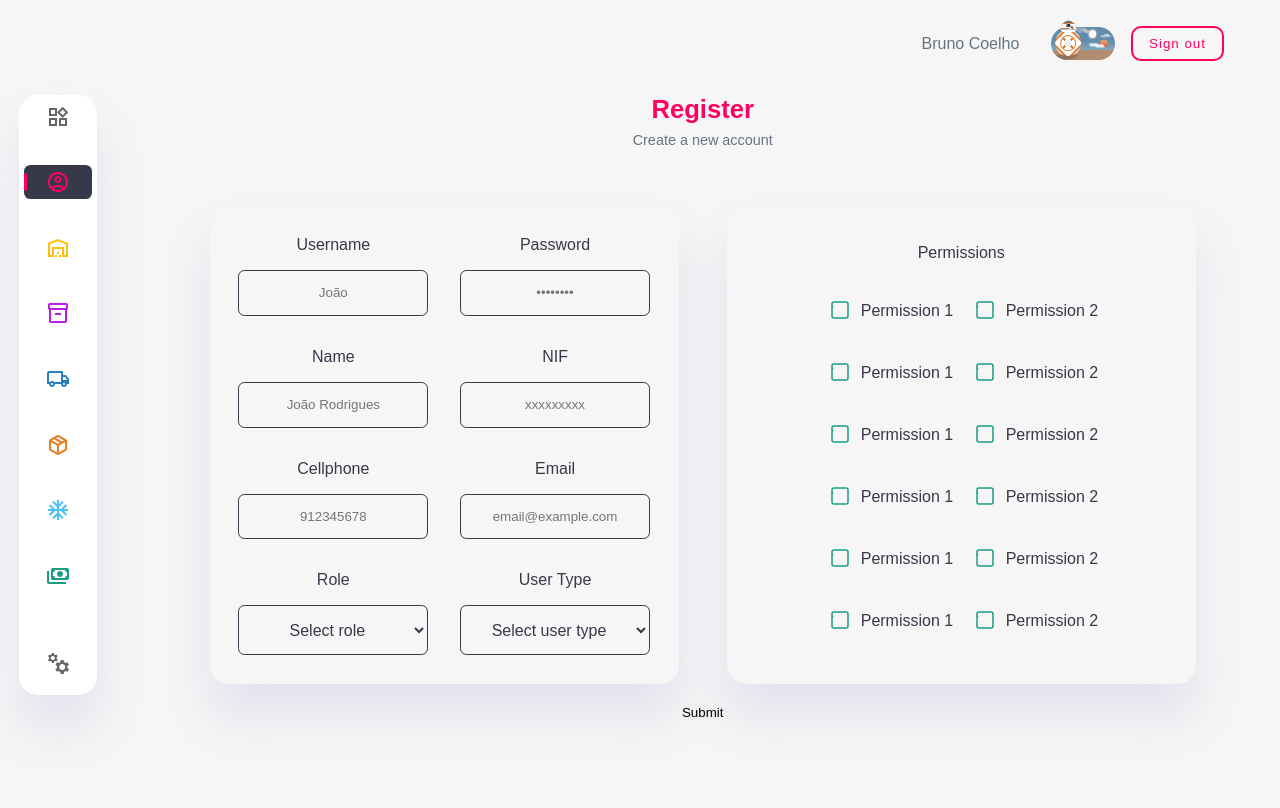
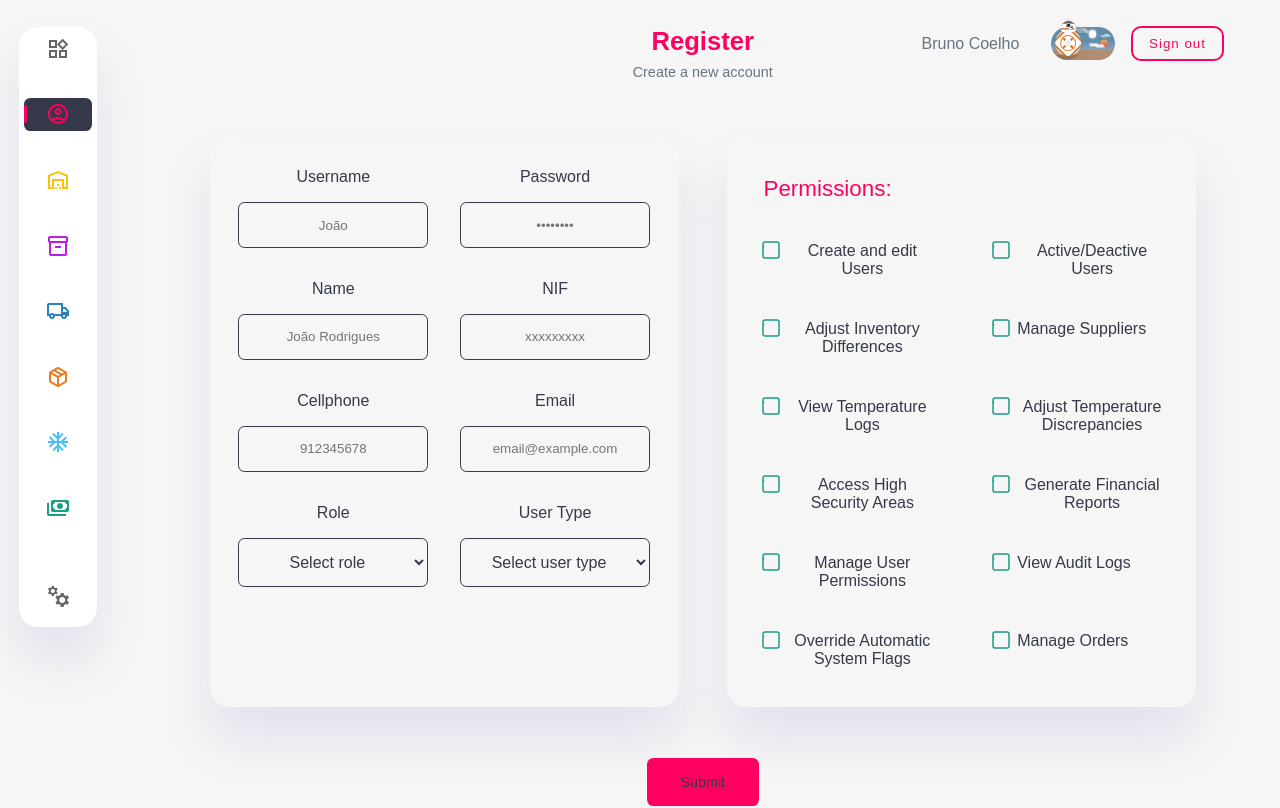
Before and after one commit to BrunoKorpuzCoelho/Warehouse_Manager, a Flask app: template templates/manager_new_user_register.html in a window 1280 px wide. Before the commit the page ends 717 px from the top, so only its background shows below. Run offline with Flask 3, Linux system fonts and the light colour scheme; the template is opened without the code that fills it: values that come from a table or form of the project are taken from there, others are empty.

Commit message:
Add files via upload

```diff
--- a/app.py
+++ b/app.py
@@ -53,19 +53,35 @@
 class UserPermissions(db.Model):
     id = db.Column(db.Integer, primary_key=True)
     user_id = db.Column(db.Integer, db.ForeignKey('user.id'), unique=True, nullable=False)
-    can_view_dashboard = db.Column(db.Boolean, default=True)
-    can_edit_users = db.Column(db.Boolean, default=False)
-    can_manage_inventory = db.Column(db.Boolean, default=False)
-    can_view_reports = db.Column(db.Boolean, default=True)
+    can_adjust_inventory_differences = db.Column(db.Boolean, default=False)
+    can_manage_suppliers = db.Column(db.Boolean, default=False)
+    can_view_temperature_logs = db.Column(db.Boolean, default=False)
+    can_adjust_temperature_discrepancies = db.Column(db.Boolean, default=False)
+    can_access_high_security_areas = db.Column(db.Boolean, default=False)
+    can_generate_financial_reports = db.Column(db.Boolean, default=False)
+    can_manage_user_permissions = db.Column(db.Boolean, default=False)
+    can_view_audit_logs = db.Column(db.Boolean, default=False)
+    can_override_automatic_system_flags = db.Column(db.Boolean, default=False)
+    can_manage_orders = db.Column(db.Boolean, default=False)
+    can_create_new_users = db.Column(db.Boolean, default=False)
+    can_active_users = db.Column(db.Boolean, default=False)
 
     user = db.relationship('User', back_populates='permissions')
 
-    def __init__(self, user_id, can_view_dashboard=True, can_edit_users=False, can_manage_inventory=False, can_view_reports=True):
+    def __init__(self, user_id, can_adjust_inventory_differences=False, can_manage_suppliers=False, can_view_temperature_logs=False, can_adjust_temperature_discrepancies=False,can_access_high_security_areas=False, can_generate_financial_reports=False, can_manage_user_permissions=False, can_view_audit_logs=False, can_override_automatic_system_flags=False, can_manage_orders=False, can_create_new_users=False, can_active_users=False):
         self.user_id = user_id
-        self.can_view_dashboard = can_view_dashboard
-        self.can_edit_users = can_edit_users
-        self.can_manage_inventory = can_manage_inventory
-        self.can_view_reports = can_view_reports
+        self.can_adjust_inventory_differences = can_adjust_inventory_differences
+        self.can_manage_suppliers = can_manage_suppliers
+        self.can_view_temperature_logs = can_view_temperature_logs
+        self.can_adjust_temperature_discrepancies = can_adjust_temperature_discrepancies
+        self.can_access_high_security_areas = can_access_high_security_areas
+        self.can_generate_financial_reports = can_generate_financial_reports
+        self.can_manage_user_permissions = can_manage_user_permissions
+        self.can_view_audit_logs = can_view_audit_logs
+        self.can_override_automatic_system_flags = can_override_automatic_system_flags
+        self.can_manage_orders = can_manage_orders
+        self.can_create_new_users = can_create_new_users
+        self.can_active_users = can_active_users
 
 class Product(db.Model):
     id = db.Column(db.Integer, primary_key=True)
@@ -266,7 +282,7 @@
     return redirect(url_for('login'))
 
 @app.route("/users-manager", methods=["GET", "POST"])
-# @login_required
+@login_required
 def user_manager():
     if request.method == "POST":
         pass
@@ -298,13 +314,88 @@
         if user and user.permissions:
             permissions = user.permissions
             total_permissions = sum([
-                permissions.can_view_dashboard,
-                permissions.can_edit_users,
-                permissions.can_manage_inventory,
-                permissions.can_view_reports
+                permissions.can_adjust_inventory_differences,
+                permissions.can_manage_suppliers,
+                permissions.can_view_temperature_logs,
+                permissions.can_adjust_temperature_discrepancies,
+                permissions.can_access_high_security_areas,
+                permissions.can_generate_financial_reports,
+                permissions.can_manage_user_permissions,
+                permissions.can_view_audit_logs,
+                permissions.can_override_automatic_system_flags,
+                permissions.can_manage_orders,
+                permissions.can_create_new_users,
+                permissions.can_active_users
             ])
 
         return render_template("users_manager.html", user=user, last_user_id=last_user_id, new_users_count=new_users_count, deactivated_users_count=deactivated_users_count, deactivated_users_recent_count=deactivated_users_recent_count, total_permissions=total_permissions, all_users=all_users)
+
+@app.route("/manager-new-user", methods=["GET", "POST"])
+@login_required
+def manager_new_user():
+    if request.method == "POST":
+        username = request.form["username"]
+        password = request.form["password"]
+        name = request.form["name"]
+        nif = request.form["nif"]
+        cellphone = request.form["cellphone"]
+        email = request.form["email"]
+        role = request.form["role"]
+        user_type = request.form["user_type"]
+
+        can_create_new_users = 'can_create_new_users' in request.form
+        can_active_users = 'can_active_users' in request.form
+        can_adjust_inventory_differences = 'can_adjust_inventory_differences' in request.form
+        can_manage_suppliers = 'can_manage_suppliers' in request.form
+        can_view_temperature_logs = 'can_view_temperature_logs' in request.form
+        can_adjust_temperature_discrepancies = 'can_adjust_temperature_discrepancies' in request.form
+        can_access_high_security_areas = 'can_access_high_security_areas' in request.form
+        can_generate_financial_reports = 'can_generate_financial_reports' in request.form
+        can_manage_user_permissions = 'can_manage_user_permissions' in request.form
+        can_view_audit_logs = 'can_view_audit_logs' in request.form
+        can_override_automatic_system_flags = 'can_override_automatic_system_flags' in request.form
+        can_manage_orders = 'can_manage_orders' in request.form
+
+        new_user = User (
+            username = username,
+            password = password,
+            name = name,
+            nif = nif,
+            cellphone = cellphone,
+            email = email,
+            role = role,
+            user_type = user_type,
+        )
+
+        db.session.add(new_user)
+        db.session.commit()
+        print("The user has been successfully created.")
+
+        new_user_permissions = UserPermissions(
+            user_id=new_user.id,
+            can_create_new_users = can_create_new_users,
+            can_active_users = can_active_users,
+            can_adjust_inventory_differences = can_adjust_inventory_differences,
+            can_manage_suppliers = can_manage_suppliers,
+            can_view_temperature_logs = can_view_temperature_logs,
+            can_adjust_temperature_discrepancies = can_adjust_temperature_discrepancies,
+            can_access_high_security_areas = can_access_high_security_areas,
+            can_generate_financial_reports = can_generate_financial_reports,
+            can_manage_user_permissions = can_manage_user_permissions,
+            can_view_audit_logs = can_view_audit_logs,
+            can_override_automatic_system_flags = can_override_automatic_system_flags,
+            can_manage_orders = can_manage_orders
+        )
+
+        db.session.add(new_user_permissions)
+        print("Permissions have been successfully added.")
+        db.session.commit()
+
+        return redirect(url_for("user_manager"))
+
+    else:
+        user = current_user if current_user.is_authenticated else None
+        return render_template("manager_new_user_register.html",  user=user)
 
 def create_user():
     user = User(username="test",
--- a/static/css/main.css
+++ b/static/css/main.css
@@ -850,6 +850,12 @@
     transition: 0.7s all ease;
 }
 
+.new-register-permission-form h3 {
+    color: var(--color-danger);
+    text-align: left;
+    font-size: 1.4rem;
+}
+
 .new-register-user-form .manager-new-registration-input {
     display: flex;
     flex-direction: row;
@@ -917,10 +923,16 @@
 .new-register-permission-checkbox {
     display: flex;
     flex-direction: row;
-    gap: 1rem;
+    flex: 1;
+    gap: 3rem;
     width: 100%;
     justify-content: center;
     margin-bottom: 10px;
+}
+
+.permission-checkbox {
+    display: flex;
+    width: 100%;
 }
 
 .container-checkbox {
@@ -951,3 +963,23 @@
     stroke-dasharray: 70.5096664428711 9999999;
     stroke-dashoffset: -262.2723388671875;
 }
+
+.manager-new-registration form button {
+    width:10%;
+    padding: 1rem;
+    border: none;
+    border-radius: var(--border-radius-1);
+    background-color: var(--color-danger);
+    color:var(--color-dark);
+    font-size: 0.9rem;
+    cursor: pointer;
+    transition: 0.7s ease all;
+    margin-top: 2rem;
+}
+
+.manager-new-registration form button:hover {
+    background-color: var(--color-dark);
+    color: var(--color-danger);
+    border-radius: var(--border-radius-2);
+    box-shadow: var(--box-shadow);
+}
--- a/static/js/main.js
+++ b/static/js/main.js
@@ -32,15 +32,3 @@
         lastScrollTop = scrollTop;
     });
 });
-
-var userType = "{{ user.user_type }}";
-
-document.getElementById("new-user-link").addEventListener("click", function(event) {
-    event.preventDefault();
-
-    if (userType === "Admin" || userType === "Manager") {
-        window.location.href = "";   // COLOCAR AQUI O LINK PARA A PAGINA DE CRIACAO DE USUARIOS
-    } else {
-        window.location.href = "";  //COLOCAR AQUI O LINK PARA A PAGINA DE SEM PERMISSAO PARA ACESSAR A PAGINA
-    }
-});
--- a/templates/manager_new_user_register.html
+++ b/templates/manager_new_user_register.html
@@ -76,7 +76,7 @@
         <div class="user-manager-container">
             <div class="side-menu">
                 <a href="/dashboard" title="Dashboard"><span class="material-symbols-outlined home">widgets</span></a>
-                <a href="" class="active active-users" title="Users Management"><span class="material-symbols-outlined users">account_circle</span></a>
+                <a href="users-manager" class="active active-users" title="Users Management"><span class="material-symbols-outlined users">account_circle</span></a>
                 <a href=""><span class="material-symbols-outlined warehouse">warehouse</span></a>
                 <a href=""><span class="material-symbols-outlined inventory">inventory_2</span></a>
                 <a href=""><span class="material-symbols-outlined shipping">local_shipping</span></a>
@@ -90,7 +90,7 @@
                 <h2>Register</h2>
                 <p>Create a new account</p>
 
-                <form action="" method="POST">
+                <form action="/manager-new-user" method="POST">
                     <div class="manager-new-registration-inner">
                         <div class="new-register-user-form">
                             <div class="manager-new-registration-input">
@@ -172,130 +172,130 @@
                         </div>
 
                         <div class="new-register-permission-form">
-                            <h3>Permissions</h3>
+                            <h3>Permissions:</h3>
                             <div class="new-register-permission-checkbox">
                                 <div class="permission-checkbox">
                                     <label class="container-checkbox">
-                                    <input type="checkbox">
+                                    <input type="checkbox" name="can_create_new_users">
                                     <svg viewBox="0 0 64 64" height="1rem" width="2rem">
                                         <path d="M 0 16 V 56 A 8 8 90 0 0 8 64 H 56 A 8 8 90 0 0 64 56 V 8 A 8 8 90 0 0 56 0 H 8 A 8 8 90 0 0 0 8 V 16 L 32 48 L 64 16 V 8 A 8 8 90 0 0 56 0 H 8 A 8 8 90 0 0 0 8 V 56 A 8 8 90 0 0 8 64 H 56 A 8 8 90 0 0 64 56 V 16" pathLength="575.0541381835938" class="path"></path>
                                     </svg>
                                     </label>
-                                    <label for="perm1">Permission 1</label>
+                                    <label for="can_create_new_users">Create and edit Users</label>
                                 </div>
                                 <div class="permission-checkbox">
                                     <label class="container-checkbox">
-                                        <input type="checkbox">
+                                        <input type="checkbox" name="can_active_users">
                                         <svg viewBox="0 0 64 64" height="1rem" width="2rem">
                                             <path d="M 0 16 V 56 A 8 8 90 0 0 8 64 H 56 A 8 8 90 0 0 64 56 V 8 A 8 8 90 0 0 56 0 H 8 A 8 8 90 0 0 0 8 V 16 L 32 48 L 64 16 V 8 A 8 8 90 0 0 56 0 H 8 A 8 8 90 0 0 0 8 V 56 A 8 8 90 0 0 8 64 H 56 A 8 8 90 0 0 64 56 V 16" pathLength="575.0541381835938" class="path"></path>
                                         </svg>
                                         </label>
-                                    <label for="perm2">Permission 2</label>
+                                    <label for="can_active_users">Active/Deactive Users</label>
                                 </div>
                             </div>
 
                             <div class="new-register-permission-checkbox">
                                 <div class="permission-checkbox">
                                     <label class="container-checkbox">
-                                    <input type="checkbox">
+                                    <input type="checkbox" name="can_adjust_inventory_differences">
                                     <svg viewBox="0 0 64 64" height="1rem" width="2rem">
                                         <path d="M 0 16 V 56 A 8 8 90 0 0 8 64 H 56 A 8 8 90 0 0 64 56 V 8 A 8 8 90 0 0 56 0 H 8 A 8 8 90 0 0 0 8 V 16 L 32 48 L 64 16 V 8 A 8 8 90 0 0 56 0 H 8 A 8 8 90 0 0 0 8 V 56 A 8 8 90 0 0 8 64 H 56 A 8 8 90 0 0 64 56 V 16" pathLength="575.0541381835938" class="path"></path>
                                     </svg>
                                     </label>
-                                    <label for="perm1">Permission 1</label>
+                                    <label for="can_adjust_inventory_differences">Adjust Inventory Differences</label>
                                 </div>
                                 <div class="permission-checkbox">
                                     <label class="container-checkbox">
-                                        <input type="checkbox">
+                                        <input type="checkbox" name="can_manage_suppliers">
                                         <svg viewBox="0 0 64 64" height="1rem" width="2rem">
                                             <path d="M 0 16 V 56 A 8 8 90 0 0 8 64 H 56 A 8 8 90 0 0 64 56 V 8 A 8 8 90 0 0 56 0 H 8 A 8 8 90 0 0 0 8 V 16 L 32 48 L 64 16 V 8 A 8 8 90 0 0 56 0 H 8 A 8 8 90 0 0 0 8 V 56 A 8 8 90 0 0 8 64 H 56 A 8 8 90 0 0 64 56 V 16" pathLength="575.0541381835938" class="path"></path>
                                         </svg>
                                         </label>
-                                    <label for="perm2">Permission 2</label>
+                                    <label for="can_manage_suppliers">Manage Suppliers</label>
                                 </div>
                             </div>
 
                             <div class="new-register-permission-checkbox">
                                 <div class="permission-checkbox">
                                     <label class="container-checkbox">
-                                    <input type="checkbox">
+                                    <input type="checkbox" name="can_view_temperature_logs">
                                     <svg viewBox="0 0 64 64" height="1rem" width="2rem">
                                         <path d="M 0 16 V 56 A 8 8 90 0 0 8 64 H 56 A 8 8 90 0 0 64 56 V 8 A 8 8 90 0 0 56 0 H 8 A 8 8 90 0 0 0 8 V 16 L 32 48 L 64 16 V 8 A 8 8 90 0 0 56 0 H 8 A 8 8 90 0 0 0 8 V 56 A 8 8 90 0 0 8 64 H 56 A 8 8 90 0 0 64 56 V 16" pathLength="575.0541381835938" class="path"></path>
                                     </svg>
                                     </label>
-                                    <label for="perm1">Permission 1</label>
+                                    <label for="can_view_temperature_logs">View Temperature Logs</label>
                                 </div>
                                 <div class="permission-checkbox">
                                     <label class="container-checkbox">
-                                        <input type="checkbox">
+                                        <input type="checkbox" name="can_adjust_temperature_discrepancies">
                                         <svg viewBox="0 0 64 64" height="1rem" width="2rem">
                                             <path d="M 0 16 V 56 A 8 8 90 0 0 8 64 H 56 A 8 8 90 0 0 64 56 V 8 A 8 8 90 0 0 56 0 H 8 A 8 8 90 0 0 0 8 V 16 L 32 48 L 64 16 V 8 A 8 8 90 0 0 56 0 H 8 A 8 8 90 0 0 0 8 V 56 A 8 8 90 0 0 8 64 H 56 A 8 8 90 0 0 64 56 V 16" pathLength="575.0541381835938" class="path"></path>
                                         </svg>
                                         </label>
-                                    <label for="perm2">Permission 2</label>
+                                    <label for="can_adjust_temperature_discrepancies">Adjust Temperature Discrepancies</label>
                                 </div>
                             </div>
 
                             <div class="new-register-permission-checkbox">
                                 <div class="permission-checkbox">
                                     <label class="container-checkbox">
-                                    <input type="checkbox">
+                                    <input type="checkbox" name="can_access_high_security_areas">
                                     <svg viewBox="0 0 64 64" height="1rem" width="2rem">
                                         <path d="M 0 16 V 56 A 8 8 90 0 0 8 64 H 56 A 8 8 90 0 0 64 56 V 8 A 8 8 90 0 0 56 0 H 8 A 8 8 90 0 0 0 8 V 16 L 32 48 L 64 16 V 8 A 8 8 90 0 0 56 0 H 8 A 8 8 90 0 0 0 8 V 56 A 8 8 90 0 0 8 64 H 56 A 8 8 90 0 0 64 56 V 16" pathLength="575.0541381835938" class="path"></path>
                                     </svg>
                                     </label>
-                                    <label for="perm1">Permission 1</label>
+                                    <label for="can_access_high_security_areas">Access High Security Areas</label>
                                 </div>
                                 <div class="permission-checkbox">
                                     <label class="container-checkbox">
-                                        <input type="checkbox">
+                                        <input type="checkbox" name="can_generate_financial_reports">
                                         <svg viewBox="0 0 64 64" height="1rem" width="2rem">
                                             <path d="M 0 16 V 56 A 8 8 90 0 0 8 64 H 56 A 8 8 90 0 0 64 56 V 8 A 8 8 90 0 0 56 0 H 8 A 8 8 90 0 0 0 8 V 16 L 32 48 L 64 16 V 8 A 8 8 90 0 0 56 0 H 8 A 8 8 90 0 0 0 8 V 56 A 8 8 90 0 0 8 64 H 56 A 8 8 90 0 0 64 56 V 16" pathLength="575.0541381835938" class="path"></path>
                                         </svg>
                                         </label>
-                                    <label for="perm2">Permission 2</label>
+                                    <label for="can_generate_financial_reports">Generate Financial Reports</label>
                                 </div>
                             </div>
 
                             <div class="new-register-permission-checkbox">
                                 <div class="permission-checkbox">
                                     <label class="container-checkbox">
-                                    <input type="checkbox">
+                                    <input type="checkbox" name="can_manage_user_permissions">
                                     <svg viewBox="0 0 64 64" height="1rem" width="2rem">
                                         <path d="M 0 16 V 56 A 8 8 90 0 0 8 64 H 56 A 8 8 90 0 0 64 56 V 8 A 8 8 90 0 0 56 0 H 8 A 8 8 90 0 0 0 8 V 16 L 32 48 L 64 16 V 8 A 8 8 90 0 0 56 0 H 8 A 8 8 90 0 0 0 8 V 56 A 8 8 90 0 0 8 64 H 56 A 8 8 90 0 0 64 56 V 16" pathLength="575.0541381835938" class="path"></path>
                                     </svg>
                                     </label>
-                                    <label for="perm1">Permission 1</label>
+                                    <label for="can_manage_user_permissions">Manage User Permissions</label>
                                 </div>
                                 <div class="permission-checkbox">
                                     <label class="container-checkbox">
-                                        <input type="checkbox">
+                                        <input type="checkbox" name="can_view_audit_logs">
                                         <svg viewBox="0 0 64 64" height="1rem" width="2rem">
                                             <path d="M 0 16 V 56 A 8 8 90 0 0 8 64 H 56 A 8 8 90 0 0 64 56 V 8 A 8 8 90 0 0 56 0 H 8 A 8 8 90 0 0 0 8 V 16 L 32 48 L 64 16 V 8 A 8 8 90 0 0 56 0 H 8 A 8 8 90 0 0 0 8 V 56 A 8 8 90 0 0 8 64 H 56 A 8 8 90 0 0 64 56 V 16" pathLength="575.0541381835938" class="path"></path>
                                         </svg>
                                         </label>
-                                    <label for="perm2">Permission 2</label>
+                                    <label for="can_view_audit_logs">View Audit Logs</label>
                                 </div>
                             </div>
 
                             <div class="new-register-permission-checkbox">
                                 <div class="permission-checkbox">
                                     <label class="container-checkbox">
-                                    <input type="checkbox">
+                                    <input type="checkbox" name="can_override_automatic_system_flags">
                                     <svg viewBox="0 0 64 64" height="1rem" width="2rem">
                                         <path d="M 0 16 V 56 A 8 8 90 0 0 8 64 H 56 A 8 8 90 0 0 64 56 V 8 A 8 8 90 0 0 56 0 H 8 A 8 8 90 0 0 0 8 V 16 L 32 48 L 64 16 V 8 A 8 8 90 0 0 56 0 H 8 A 8 8 90 0 0 0 8 V 56 A 8 8 90 0 0 8 64 H 56 A 8 8 90 0 0 64 56 V 16" pathLength="575.0541381835938" class="path"></path>
                                     </svg>
                                     </label>
-                                    <label for="perm1">Permission 1</label>
+                                    <label for="can_override_automatic_system_flags">Override Automatic System Flags</label>
                                 </div>
                                 <div class="permission-checkbox">
                                     <label class="container-checkbox">
-                                        <input type="checkbox">
+                                        <input type="checkbox" name="can_manage_orders">
                                         <svg viewBox="0 0 64 64" height="1rem" width="2rem">
                                             <path d="M 0 16 V 56 A 8 8 90 0 0 8 64 H 56 A 8 8 90 0 0 64 56 V 8 A 8 8 90 0 0 56 0 H 8 A 8 8 90 0 0 0 8 V 16 L 32 48 L 64 16 V 8 A 8 8 90 0 0 56 0 H 8 A 8 8 90 0 0 0 8 V 56 A 8 8 90 0 0 8 64 H 56 A 8 8 90 0 0 64 56 V 16" pathLength="575.0541381835938" class="path"></path>
                                         </svg>
                                         </label>
-                                    <label for="perm2">Permission 2</label>
+                                    <label for="can_manage_orders">Manage Orders</label>
                                 </div>
                             </div>
                         </div>
```
Also changed, not shown: templates/reactivate.html (added, +11 -0 lines), templates/users_manager.html (+12 -4 lines), instance/test.db.
